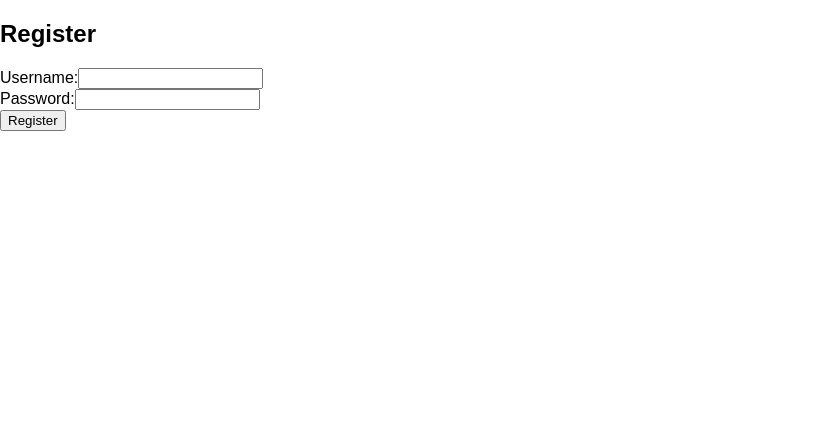
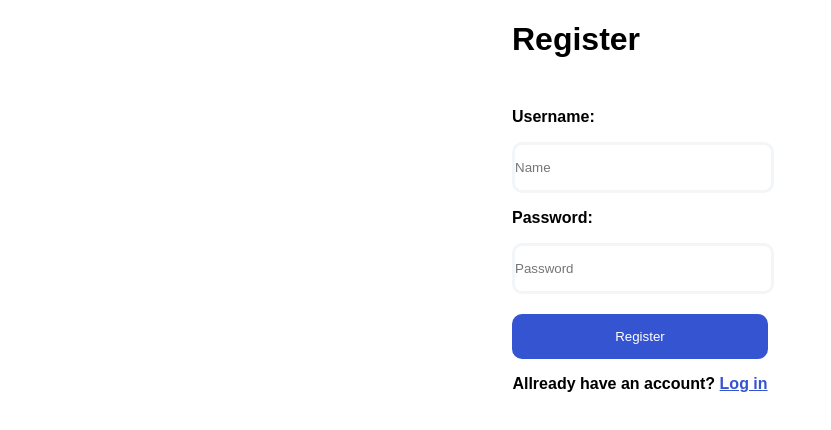
Before and after one commit to Icaka03/Node, a React (Create React App) app in the folder my-app/: page /register in a window 1280 px wide. Shown: the top 430 px of the page, without its empty margins (0-831 px from the left). Built offline with nearby package versions, Linux system fonts and the light colour scheme.

Commit message:
add styling to register component

```diff
--- a/my-app/src/components/Dashboard.js
+++ b/my-app/src/components/Dashboard.js
@@ -52,7 +52,7 @@ export default function Dashboard() {
 
   return (
     <div className="flex">
-      <SideMenu />
+      <SideMenu tasks={true} />
       <div className="task-box">
         <div className="header">
           <h1> Hello, {name}</h1>
--- a/my-app/src/components/Register.js
+++ b/my-app/src/components/Register.js
@@ -1,5 +1,6 @@
 import React, { useState } from "react";
-
+import { Link } from "react-router-dom";
+import "../styles/Register.css";
 export default function Register() {
   const [username, setUsername] = useState("");
   const [password, setPassword] = useState("");
@@ -26,30 +27,43 @@ export default function Register() {
   };
 
   return (
-    <div>
-      <h2>Register</h2>
+    <div className="form">
+      <h1>Register</h1>
       <form onSubmit={handleSubmit}>
         <div>
-          <label>Username:</label>
+          <p>Username:</p>
           <input
             type="text"
             value={username}
             onChange={(e) => setUsername(e.target.value)}
             required
+            placeholder="Name"
           />
         </div>
         <div>
-          <label>Password:</label>
+          <p>Password:</p>
           <input
             type="password"
             value={password}
             onChange={(e) => setPassword(e.target.value)}
             required
+            placeholder="Password"
           />
         </div>
-        <button type="submit">Register</button>
+        <button type="submit" className="register-button">
+          Register
+        </button>
       </form>
-      {message && <p>{message}</p>}
+      <div className="register-text">
+        <p>
+          Allready have an account?{" "}
+          <span>
+            <Link to="/" style={{ color: "#3554d1" }}>
+              Log in
+            </Link>
+          </span>
+        </p>
+      </div>
     </div>
   );
 }
--- a/my-app/src/components/SideMenu.js
+++ b/my-app/src/components/SideMenu.js
@@ -2,7 +2,7 @@ import TaskIcon from "../images/task.png";
 import UsecIconOrange from "../images/user-orange.png";
 import "../styles/SideMenu.css";
 
-export default function SideMenu() {
+export default function SideMenu(tasks) {
   const name = localStorage.getItem("name");
   return (
     <div className="menu">
@@ -17,8 +17,12 @@ export default function SideMenu() {
       </div>
 
       <div className="Menu-dropdown">Menu</div>
-      <div className="menu-contents">
-        <img src={TaskIcon} alt="task-icon" className="menu-icons" />
+      <div className={!tasks ? "menu-contents" : "menu-contents active"}>
+        <img
+          src={TaskIcon}
+          alt="task-icon"
+          className={!tasks ? "menu-icons" : "menu-icons-active"}
+        />
         <p className="menu-content-text">Add task</p>
       </div>
       <div className="menu-contents">
--- /dev/null
+++ b/my-app/src/styles/Register.css
@@ -0,0 +1,23 @@
+.register-button {
+  padding: 15px 20px;
+  width: 100%;
+  margin-top: 20px;
+  background-color: #3554d1;
+  border-radius: 10px;
+  border: transparent;
+  color: #fff;
+  cursor: pointer;
+}
+
+.form {
+  width: 20%;
+  margin: 0 auto;
+}
+
+.form p {
+  font-weight: 600;
+}
+
+.form h1 {
+  margin-bottom: 50px;
+}
--- a/my-app/src/styles/SideMenu.css
+++ b/my-app/src/styles/SideMenu.css
@@ -56,6 +56,12 @@
   cursor: pointer;
 }
 
+.menu-icons-active {
+  width: 35px;
+  height: 35px;
+  cursor: pointer;
+  filter: brightness(0) invert(1);
+}
 .menu-contents {
   display: flex;
   align-items: center;
@@ -67,3 +73,9 @@
   font-weight: 600;
   cursor: pointer;
 }
+
+.active {
+  background-color: #fa9639;
+  border-radius: 10px;
+  color: #fff;
+}
```
Also changed, not shown: 1 other file (tests, documents, lock files or other folders).
